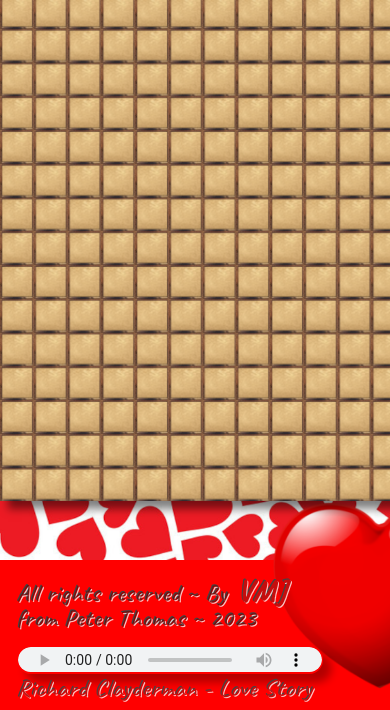
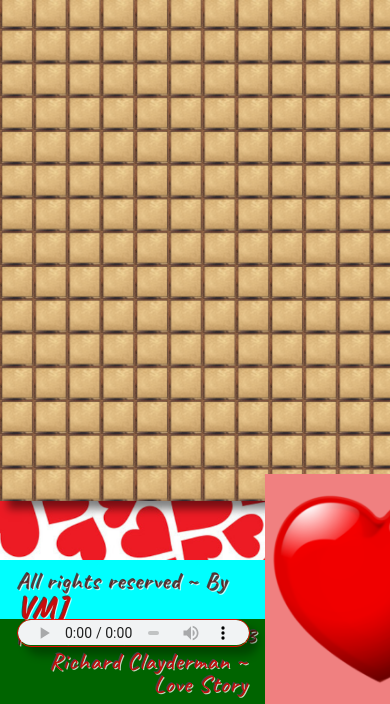
Before and after one commit to ViktorMihalyJozsa/Valentin-s-Day-Heart-Finder, a plain HTML site: page index.html in a window 390 px wide. Shown: the part 1001-1711 px from the top of the page. Drawn offline with nearby package versions, Linux system fonts and the light colour scheme.

Commit message:
Footer GRID

```diff
--- a/css/components.css
+++ b/css/components.css
@@ -69,7 +69,7 @@ h1, h2 {
 body {background-color: pink; z-index: 0;}
 footer {background-color: red; z-index: 0;}
 
-/*h1, h2 {background-color: lightblue; z-index: 0;}
+h1, h2 {background-color: lightblue; z-index: 0;}
 
 header {background-color: blue; z-index: 0;}
     .header-text {background-color: lightcyan; z-index: 0;}
@@ -85,4 +85,4 @@ main {background-color: yellow; z-index: 0;}
 footer {background-color: darkgreen; z-index: 0;}
     .footer-text {background-color: aqua; z-index: 0;}
     .audio {background-color: bisque;}
-    .footer-image {background-color: lightcoral; z-index: 0;}*/
+    .footer-image {background-color: lightcoral; z-index: 0;}
--- a/css/layout.css
+++ b/css/layout.css
@@ -358,48 +358,67 @@ main {
 \*  ========================================================================  */
 
 footer {
-    grid-area:     footer;
+    grid-area:              footer;
 
-    width:         auto;
-    height:        16vh;  /*auto;*/
-    padding:       1vh 0vh 0vh 8vh;
+    display:                grid;
+    grid-template-columns:  2fr 1fr;
+    grid-template-rows:     auto;
+    grid-template-areas:
+        "footer-text footer-image"
+        "footer-audio footer-image";
 
-    border-right:  1px solid red;
-    border-left:   1px solid red;
-    box-shadow:    1vh 1vh 1vh rgba(0, 0, 0, 0.5);
-
-    text-align:    left;
+    border-right:           1px solid red;
+    border-left:            1px solid red;
+    box-shadow:             1vh 1vh 1vh rgba(0, 0, 0, 0.5);
 }
 
     .footer-text {
-        width:    auto;
-        height:   auto;
+        grid-area:   footer-text;
 
-        z-index:  30;
+        width:       2fr;
+        height:      6vh;
+        padding:     0.5vh 0vh 0.5vh 2vh;
+        text-align:  left;
+
+        z-index:     30;
     }
 
     .footer-audio {
-        width:   36vh;
-        height:  3vh;
+        grid-area:   footer-audio;
 
-        border: 1px solid rgba(255, 0, 0, 0.9);
-        border-radius: 3vh;
-        box-shadow:    1vh 1vh 1vh rgba(0, 0, 0, 0.3);
+        width:       2fr;
+        height:      10vh;
+        padding:     0vh 2vh 0vh 2vh;
+        text-align:  right;
 
-        z-index: 30;
+        z-index:     30;
+    }
+
+        audio {
+            width:          2fr;
+            height:         3vh;
+
+            border:         1px solid rgba(255, 0, 0, 0.9);
+            border-radius:  3vh;
+            box-shadow:     1vh 1vh 1vh rgba(0, 0, 0, 0.3);
+
+            z-index:        30;
         }
 
     .footer-image {
-        float:              right;
+        grid-area:          footer-image;
+        grid-column:        2;
+        grid-row:           1 / 3;
 
-        margin-top:         -32vh;
-        margin-right:       -18vh;
-        width:              32vh;   /* 500px */
-        height:             32vh;   /* 500px */
+        width:              32vh;  /* 500px */
+        height:             32vh;  /* 500px */
+        margin-top:         -15vh;
+        margin-right:       -15vh;
+        /*transform:          translate(8vw, -16vh);*/
 
         background-image:   url("../assets/footer-logo.png");
+        background-repeat:  no-repeat;
         background-size:    cover;
-        background-repeat:  no-repeat;
 
         z-index:            20;
     }
@@ -407,48 +426,67 @@ footer {
 
 @media(max-width: 1025px) {
     footer {
-        grid-area:     footer;
+        grid-area:              footer;
 
-        width:         auto;
-        height:        16vh;  /*auto;*/
-        padding:       1vh 0vh 0vh 8vh;
+        display:                grid;
+        grid-template-columns:  2fr 1fr;
+        grid-template-rows:     auto;
+        grid-template-areas:
+            "footer-text footer-image"
+            "footer-audio footer-image";
 
-        border-right:  1px solid red;
-        border-left:   1px solid red;
-        box-shadow:    1vh 1vh 1vh rgba(0, 0, 0, 0.5);
-
-        text-align:    left;
+        border-right:           1px solid red;
+        border-left:            1px solid red;
+        box-shadow:             1vh 1vh 1vh rgba(0, 0, 0, 0.5);
     }
 
         .footer-text {
-            width:    auto;
-            height:   auto;
+            grid-area:   footer-text;
 
-            z-index:  30;
+            width:       2fr;
+            height:      6vh;
+            padding:     0.5vh 0vh 0.5vh 2vh;
+            text-align:  left;
+
+            z-index:     30;
         }
 
         .footer-audio {
-            width:   36vh;
-            height:  3vh;
+            grid-area:   footer-audio;
 
-            border: 1px solid rgba(255, 0, 0, 0.9);
-            border-radius: 3vh;
-            box-shadow:    1vh 1vh 1vh rgba(0, 0, 0, 0.3);
+            width:       2fr;
+            height:      10vh;
+            padding:     0vh 2vh 0vh 2vh;
+            text-align:  right;
 
-            z-index: 30;
+            z-index:     30;
+        }
+
+            audio {
+                width:          2fr;
+                height:         3vh;
+
+                border:         1px solid rgba(255, 0, 0, 0.9);
+                border-radius:  3vh;
+                box-shadow:     1vh 1vh 1vh rgba(0, 0, 0, 0.3);
+
+                z-index:        30;
             }
 
         .footer-image {
-            float:              right;
+            grid-area:          footer-image;
+            grid-column:        2;
+            grid-row:           1 / 3;
 
-            margin-top:         -32vh;
-            margin-right:       -18vh;
-            width:              32vh;   /* 500px */
-            height:             32vh;   /* 500px */
+            width:              32vh;  /* 500px */
+            height:             32vh;  /* 500px */
+            margin-top:         -15vh;
+            margin-right:       -15vh;
+            /*transform:          translate(8vw, -16vh);*/
 
             background-image:   url("../assets/footer-logo.png");
+            background-repeat:  no-repeat;
             background-size:    cover;
-            background-repeat:  no-repeat;
 
             z-index:            20;
         }
@@ -457,48 +495,67 @@ footer {
 
 @media(max-width: 768px) {
         footer {
-        grid-area:         footer;
+            grid-area:              footer;
 
-        width:             auto;
-        height:            auto;
-        padding:           2vh 0vh 0vh 2vh;
+            display:                grid;
+            grid-template-columns:  3fr;
+            grid-template-rows:     auto;
+            grid-template-areas:
+                "footer-text footer-image"
+                "footer-audio footer-image";
 
-        border-right:         none;
-        border-left:          none;
-        box-shadow:           none;
-
-        text-align:        left;
+            border-right:           none;
+            border-left:            none;
+            box-shadow:             none;
         }
 
             .footer-text {
-            width:    auto;
-            height:   auto;
+                grid-area:   footer-text;
 
-            z-index:  30;
+                width:       auto;
+                height:      6vh;
+                padding:     0.5vh 0vh 0.5vh 2vh;
+                text-align:  left;
+
+                z-index:     30;
             }
 
             .footer-audio {
-            width:   36vh;
-            height:  3vh;
+                grid-area:   footer-audio;
 
-            border: 1px solid rgba(255, 0, 0, 0.9);
-            border-radius: 3vh;
-            box-shadow:    1vh 1vh 1vh rgba(0, 0, 0, 0.3);
+                width:       auto;
+                height:      10vh;
+                padding:     0vh 2vh 0vh 2vh;
+                text-align:  right;
 
-            z-index: 30;
+                z-index:     30;
+            }
+
+                audio {
+                    width:          100%;
+                    height:         3vh;
+
+                    border:         1px solid rgba(255, 0, 0, 0.9);
+                    border-radius:  3vh;
+                    box-shadow:     1vh 1vh 1vh rgba(0, 0, 0, 0.3);
+
+                    z-index:        30;
                 }
 
             .footer-image {
-            float:              right;
+                grid-area:          footer-image;
+                grid-column:        2;
+                grid-row:           1 / 3;
 
-            margin-top:         -26vh;
+                margin-top:         -10.2vh;
                 margin-right:       0vh;
                 width:              16.6vh;  /*  19.52vh*0.85=16.592vh (img:305px)  */
                 height:             27.2vh;  /*  32vh*0.85=27.2vh      (img:500px)  */
+                /*transform:          translate(8vw, -16vh);*/
 
                 background-image:   url("../assets/footer-logo-mobil.png");
+                background-repeat:  no-repeat;
                 background-size:    cover;
-            background-repeat:  no-repeat;
 
                 z-index:            20;
             }
--- a/index.html
+++ b/index.html
@@ -83,20 +83,24 @@
     </main>
 
     <footer>
+
         <div class="footer-text">
             <p>All rights reserved ~ By<a href="https://www.viktormihalyjozsa.com/"  target="_blank"> VMJ </a></p>
             <p>from Peter Thomas ~ 2023</p>
         </div>
-        <br>
-        <audio class="footer-audio" controls="controls" autoplay="autoplay" loop="loop">
-            <source src="music/Love Story.mp3" type="audio/mpeg">
-            <source src="music/Love Story.ogg" type="audio/ogg">
-            <source src="music/Love Story.wav" type="audio/wav">
-        </audio>
-            <br>
-            <a href="https://www.youtube.com/watch?v=ITswHbJPHhQ" target="_blank" class="audio-text">Richard Clayderman - Love Story</a>
+
+        <div class="footer-audio">
+            <audio controls="controls" autoplay="autoplay" loop="loop">
+                <source src="music/Love Story.mp3" type="audio/mpeg">
+                <source src="music/Love Story.ogg" type="audio/ogg">
+                <source src="music/Love Story.wav" type="audio/wav">
+            </audio>
+                <a href="https://www.youtube.com/watch?v=ITswHbJPHhQ" target="_blank" class="audio-text">Richard Clayderman ~ Love Story</a>
+        </div>
+
         <div class="footer-image">
         </div>
+
     </footer>
 
 </body>
```
Lines whose indentation alone changed are shown as unchanged.
